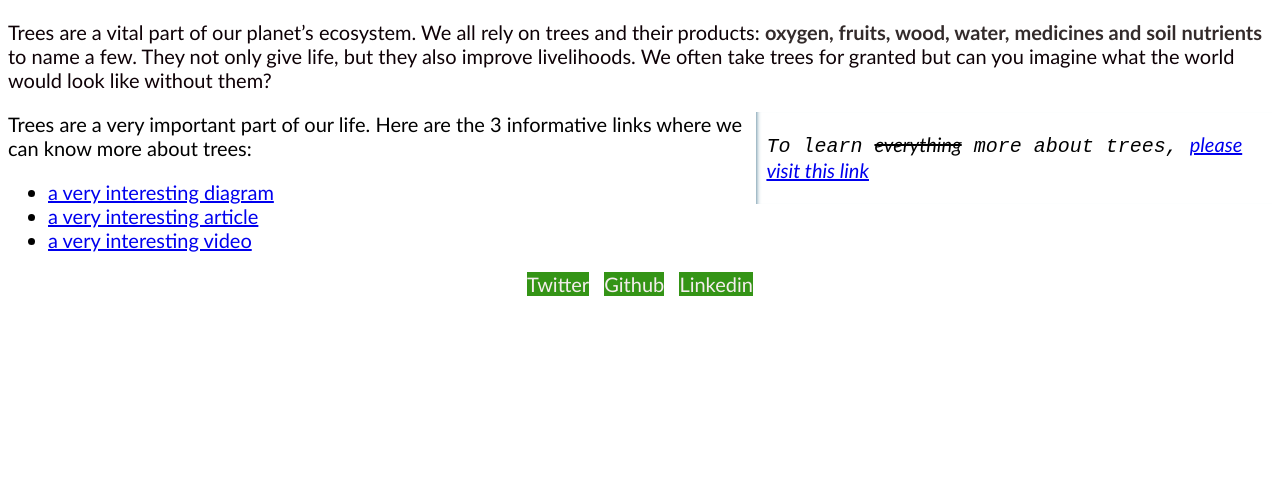
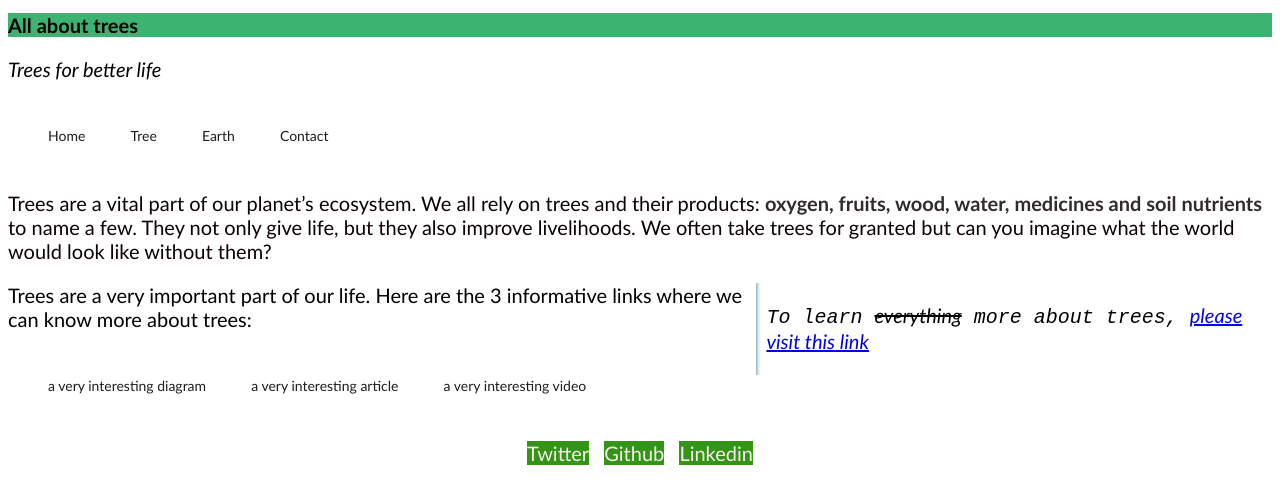
Before and after one commit to lab-brussels-1/All-about-trees-group4, a website: page index.html in a window 1280 px wide. Drawn offline with Linux system fonts and the light colour scheme.

Commit message:
Adding title and navigation bar
Adding header and bar for the menu by using internal CSS.

```diff
--- a/index.html
+++ b/index.html
@@ -5,11 +5,27 @@
     <link rel="icon" type="image/svg+xml" href="./client/assets/favicon.ico" />
     <meta name="viewport" content="width=device-width, initial-scale=1.0" />
     <title>project!</title>
-
     <link href="./styles/style.css" rel="stylesheet" />
+    <style>
+    *{margin 0; padding:0;}
+    ul{width: 100%; height: 70px; margin-left: 20px;}
+    ul li {list-style:none; display: inline-block; line-height:70px;}
+    ul li a{display:block; text-decoration:none; font-size:14px; font family:arial; color: #1e1e1e; padding: 0 20px;}
+    ul li a:hover {color: green;}
+  </style>
   </head>
 
   <body>
+    <div class="Header">
+      <h1 style="background-color:MediumSeaGreen"><strong>All about trees</strong></h1>
+      <p><em>Trees for better life</em></p>
+    <ul>
+      <li><a href="#">Home</a></li>
+      <li><a href="#">Tree</a></li>
+      <li><a href="#">Earth</a></li>
+      <li><a href="#">Contact</a></li>
+    </ul>
+    </div>
     <div>
       <section>
         <p class="Introduction">
```
